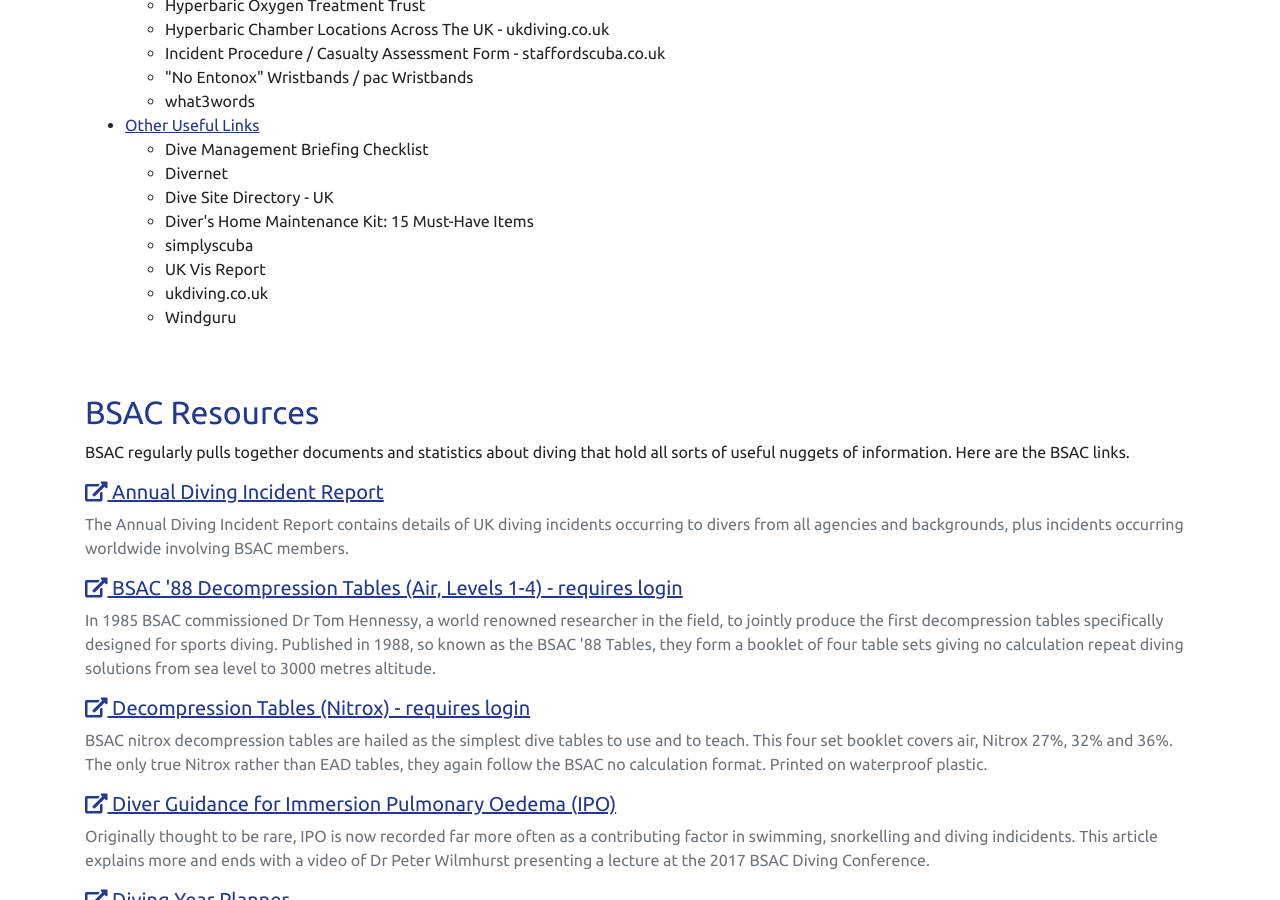
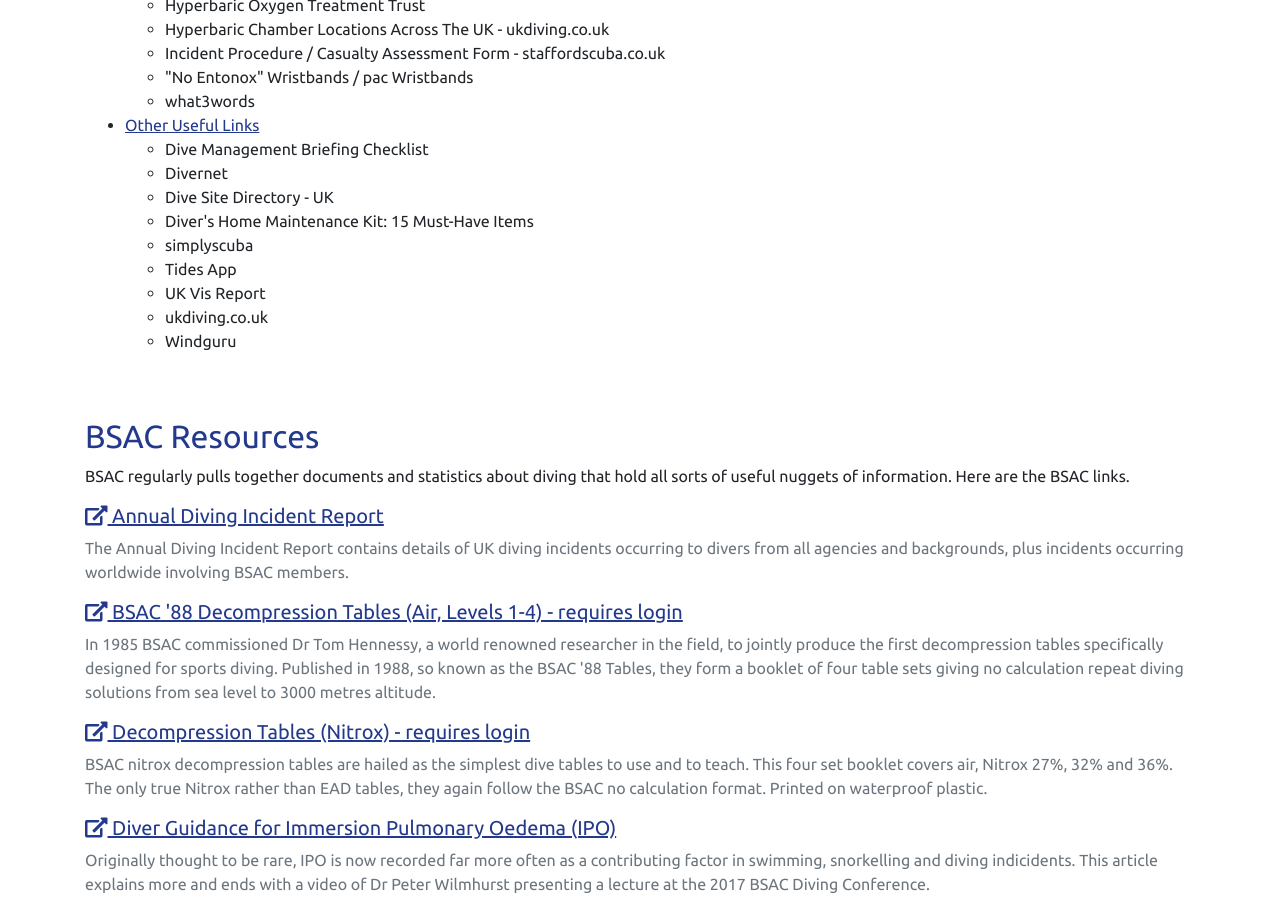
Before and after one commit to RUBSAC/rubsac.github.io, a Jekyll site: the page built from links.html, in a window 1280 px wide and 900 px high, scrolled down 734 px. Built offline with Jekyll 4.4.1, drawn with Linux system fonts in a browser that asks for light colours; nearby versions of some CDN libraries.

Commit message:
Added Tides App to links page index

```diff
--- a/links.html
+++ b/links.html
@@ -51,6 +51,7 @@
                             <li>Dive Site Directory - UK</li>
                             <li>Diver's Home Maintenance Kit: 15 Must-Have Items</li>
                             <li>simplyscuba</li>
+                            <li>Tides App</li>
                             <li>UK Vis Report</li>
                             <li>ukdiving.co.uk</li>
                             <li>Windguru</li>
```
